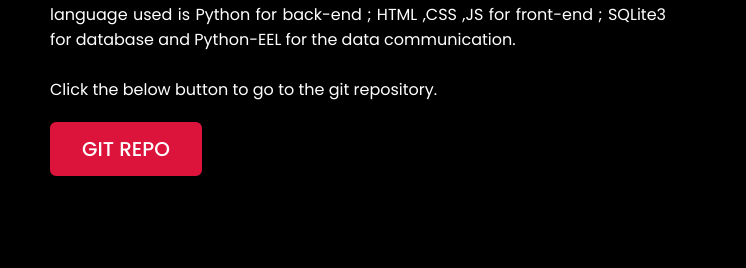
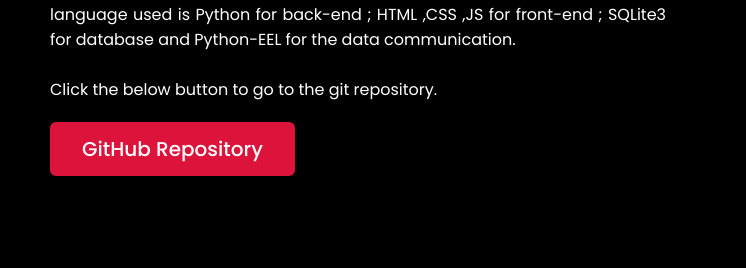
Before and after one commit to Prasad502/AboutMe, a plain HTML site: page projects.html in a window 1280 px wide. Shown: the part 2072-2340 px from the top of the page, 534-1280 px from the left. Drawn offline with nearby package versions, Linux system fonts and the light colour scheme.

Commit message:
Update projects.html

```diff
--- a/projects.html
+++ b/projects.html
@@ -78,7 +78,7 @@
                         language used is Python for back-end ; HTML ,CSS ,JS for front-end ; SQLite3 for database and Python-EEL for the data communication.
                         <br><br>Click the below button to go to the git repository.
                     </p>
-                    <a href="https://github.com/Prasad502/MANAGEMENT_SYSTEM_USING_EEL" type="button">GIT REPO</a>
+                    <a href="https://github.com/Prasad502/MANAGEMENT_SYSTEM_USING_EEL" type="button">GitHub Repository</a>
                 </div>
             </div>
         </div>
```
